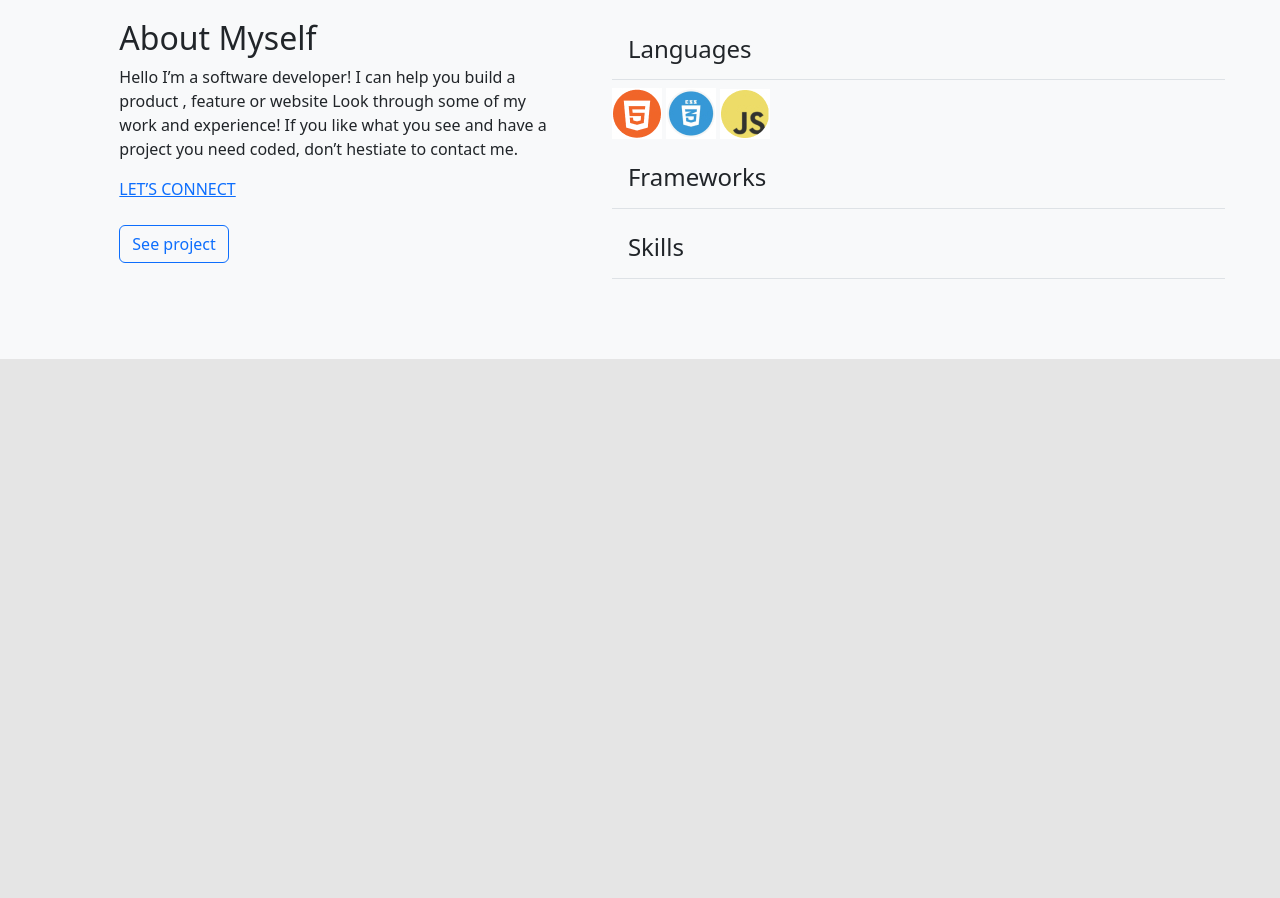
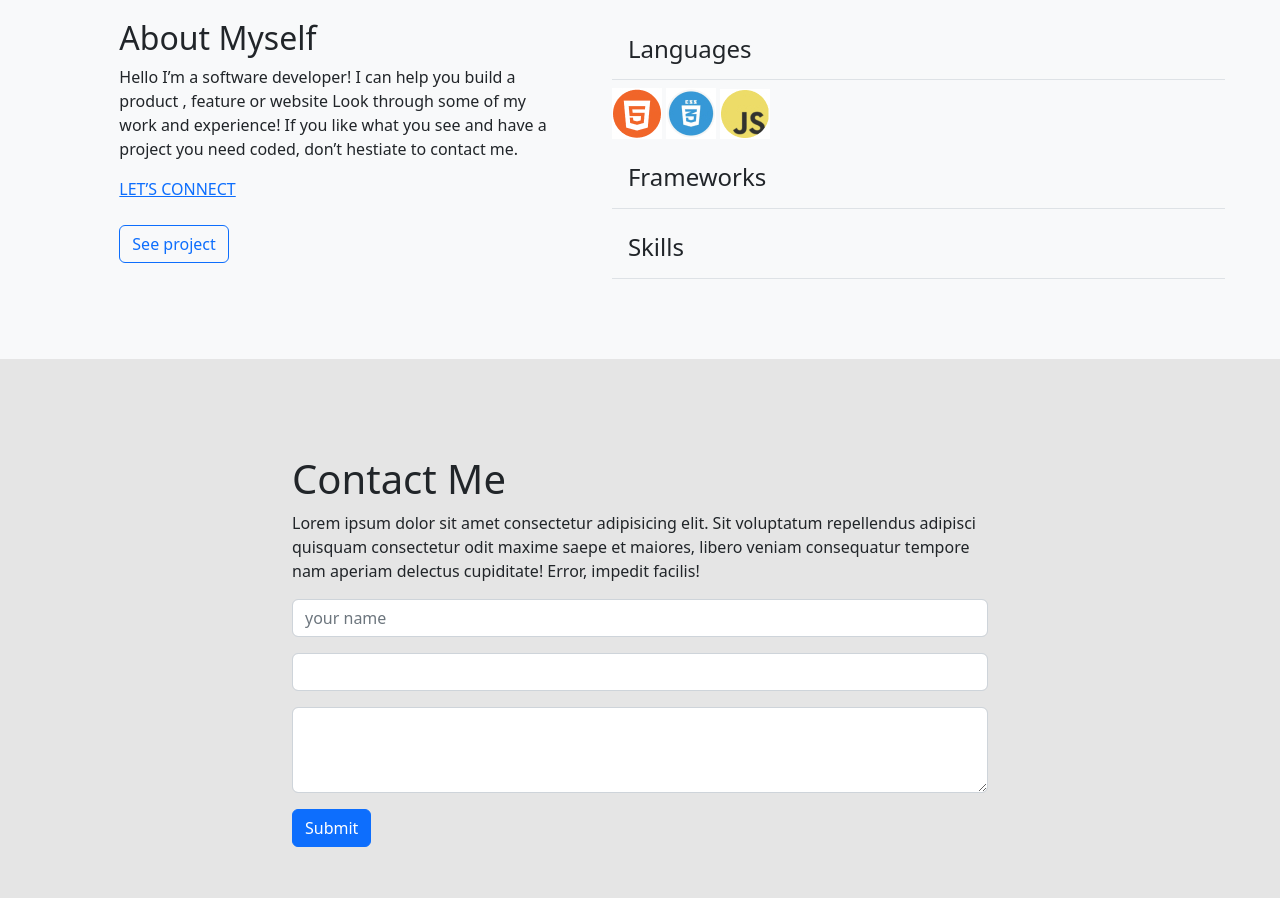
Before and after one commit to DavidCazco36/Bootstrap-Portfolio, a website: page index.html in a window 1280 px wide. Shown: the part 2582-3480 px from the top of the page. Before the commit the page ends 2941 px from the top, so only its background shows below. Drawn offline with nearby package versions, Linux system fonts and the light colour scheme.

Commit message:
adding contact form

```diff
--- a/index.html
+++ b/index.html
@@ -111,6 +111,29 @@
       </div>
     </div>
 </div>
+<div class="container d-flex flex-column  align-items-center my-5 p-5">
+  <h1 class ="col-8 ">Contact Me </h1>
+  <p class ="col-8">Lorem ipsum dolor sit amet consectetur adipisicing elit. Sit voluptatum repellendus adipisci quisquam consectetur odit maxime saepe et maiores, libero veniam consequatur tempore nam aperiam delectus cupiditate! Error, impedit facilis!</p>
+
+
+<form class ="col-8">
+
+  <div class="mb-3">
+    <label for="exampleInputEmail1" class="form-label" hidden >a</label>
+    <input  placeholder="your name" type="email" class="form-control" id="exampleInputEmail1" aria-describedby="emailHelp">
+  </div>
+  <div class="mb-3">
+    <label for="exampleInputPassword1" class="form-label" hidden >Password</label>
+    <input type="password" class="form-control" id="exampleInputPassword1">
+  </div>
+ <div class="mb-3">
+  <label for="exampleFormControlTextarea1" class="form-label" hidden >Example textarea</label>
+  <textarea class="form-control" id="exampleFormControlTextarea1" rows="3"></textarea>
+</div class="d-flex ">
+  <button type="submit" class="btn btn-primary ">Submit</button>
+</form>
+</div>
+
     <script src="https://cdn.jsdelivr.net/npm/bootstrap@5.2.3/dist/js/bootstrap.bundle.min.js" integrity="sha384-kenU1KFdBIe4zVF0s0G1M5b4hcpxyD9F7jL+jjXkk+Q2h455rYXK/7HAuoJl+0I4" crossorigin="anonymous"></script>
   </body>
 </html>
--- a/styles.css
+++ b/styles.css
@@ -4,5 +4,5 @@
 }
 
 body {
-  background-color: #E5E5E5;;
+  background-color: #e5e5e5;
 }
```
